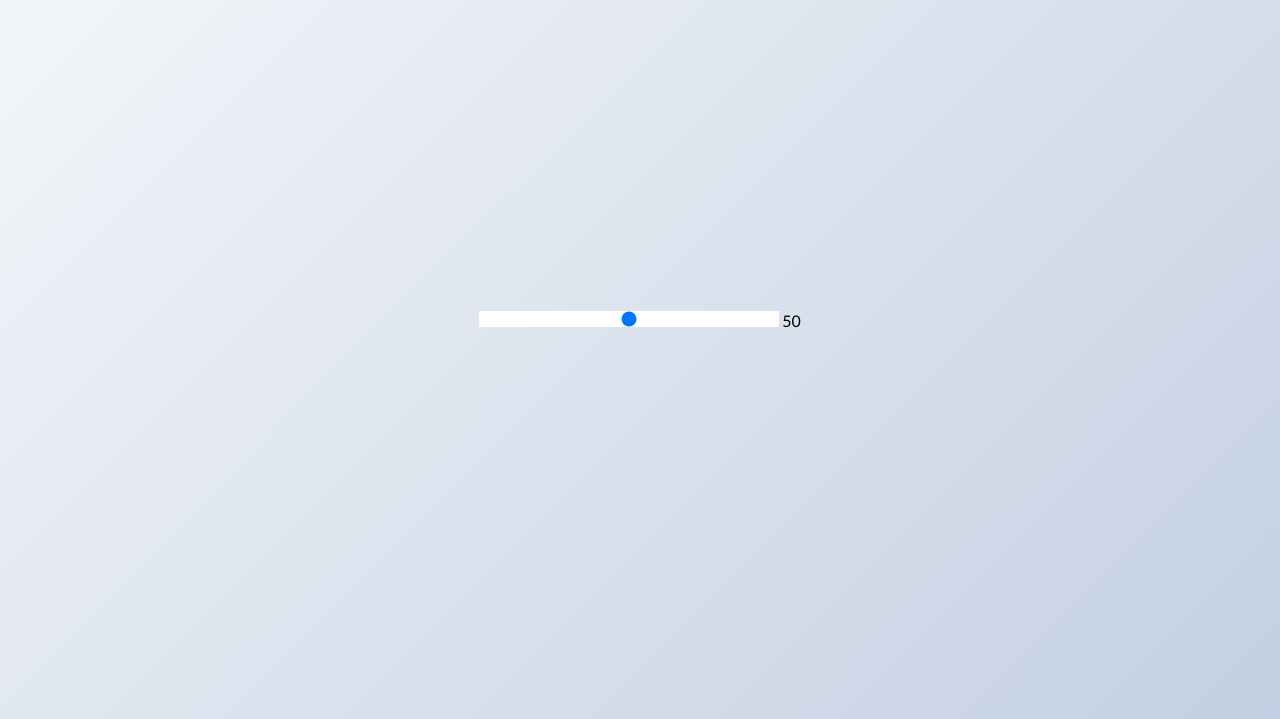
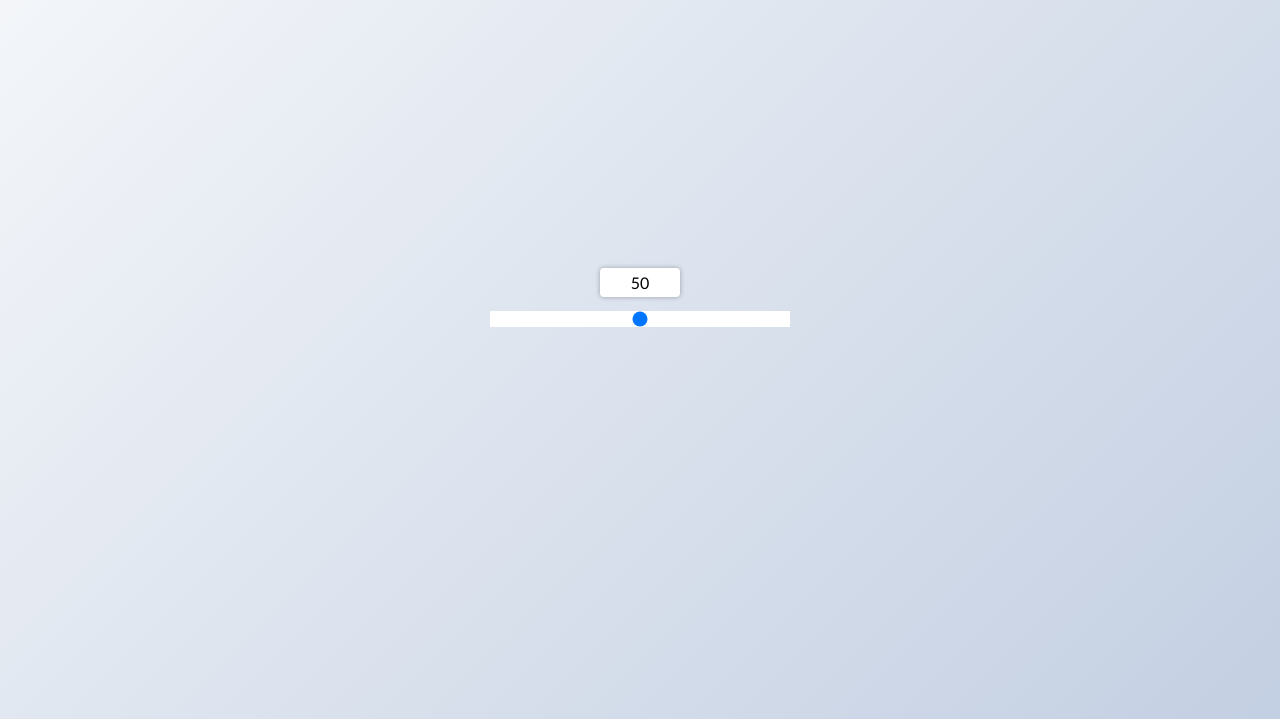
Before and after one commit to eemansayed/custom-range-slider, a plain HTML site: page index.html in a window 1280 px wide. Shown: the part 81-800 px from the top of the page. Drawn offline with Linux system fonts and the light colour scheme.

Commit message:
add styles to label element

```diff
--- a/style.css
+++ b/style.css
@@ -30,3 +30,15 @@ input[type="range"] {
   margin: 18px 0;
   -webkit-appearance: none;
 }
+
+input[type="range"] + label {
+  background-color: #fff;
+  position: absolute;
+  top: -25px;
+  left: 110px;
+  width: 80px;
+  padding: 5px 0;
+  text-align: center;
+  border-radius: 4px;
+  box-shadow: 0 0 5px rgba(0, 0, 0, 0.3);
+}
```
